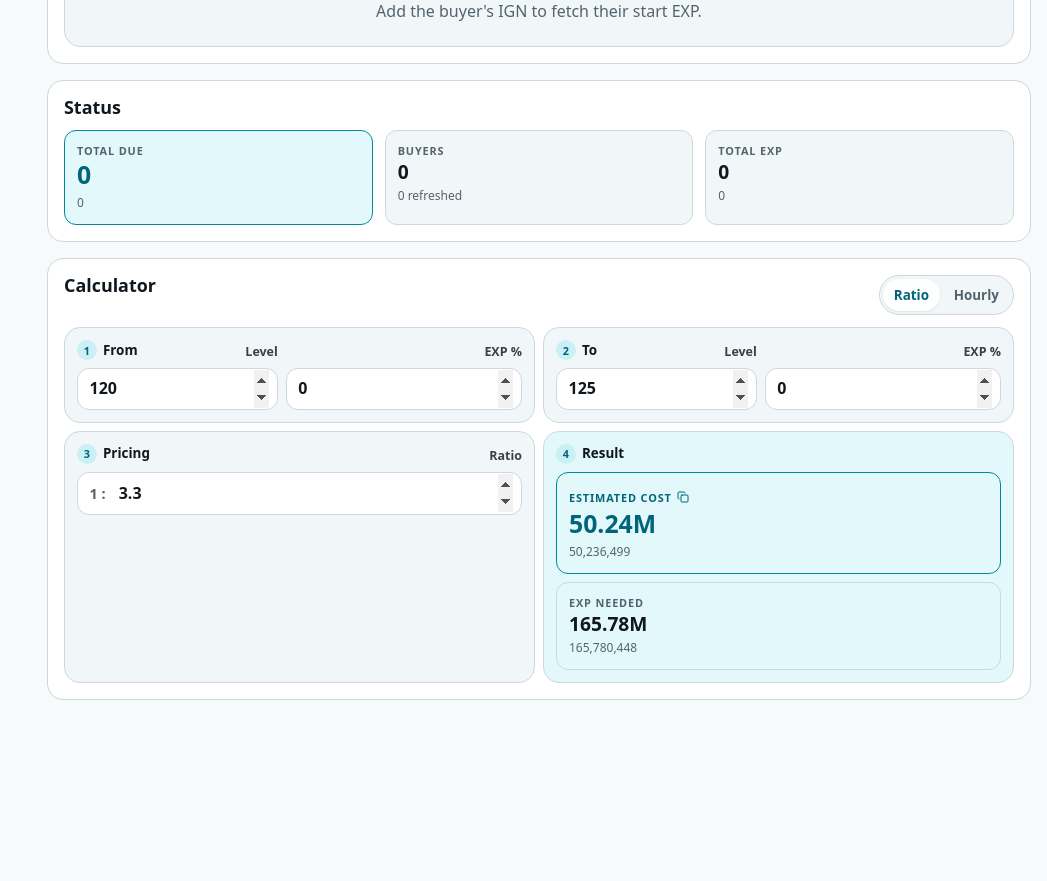
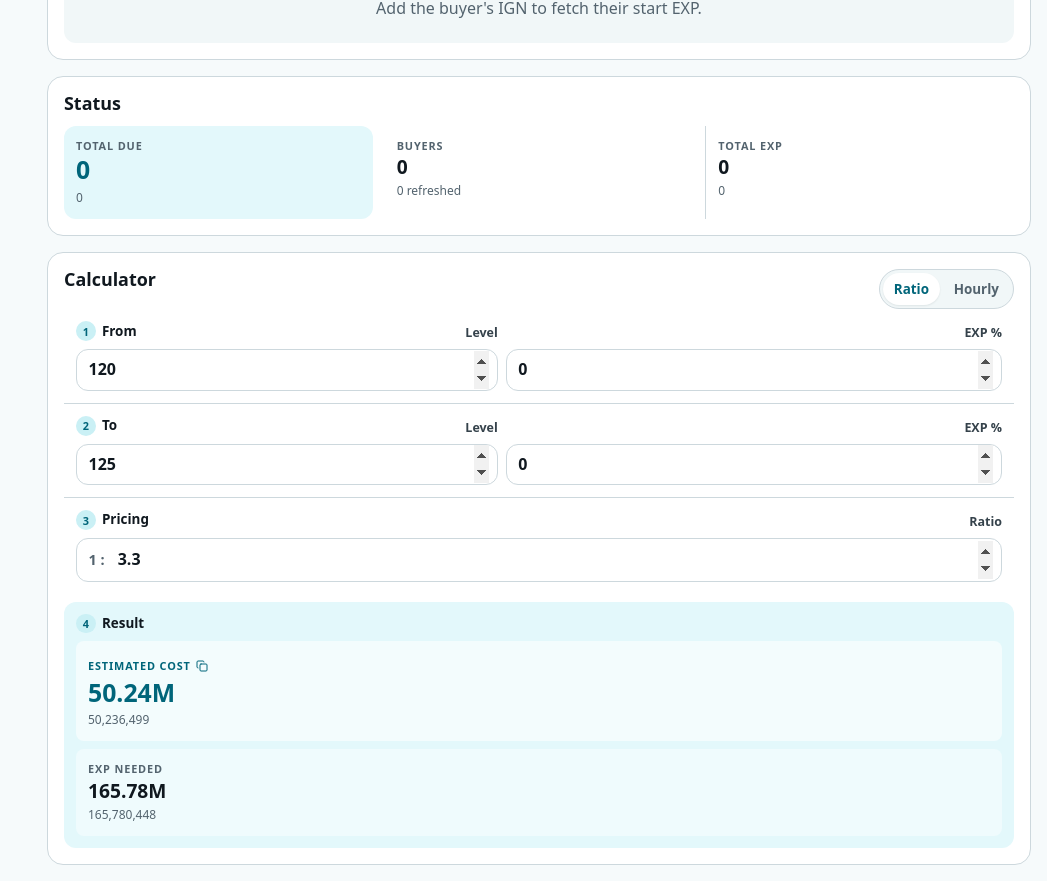
Before and after one commit to kiri-ml/holysymbol, a React (Vite) app: page / in a window 1280 px wide. Shown: the part 480-1361 px from the top of the page, without its empty margins (233-1280 px from the left). Before the commit the page ends 1196 px from the top, so only its background shows below. Built offline with nearby package versions, Linux system fonts and the light colour scheme.

Commit message:
style: reduce decorative borders

```diff
--- a/src/styles/app.css
+++ b/src/styles/app.css
@@ -409,9 +409,13 @@ h3 {
 }
 
 .run-tab--active {
-  border-color: var(--primary);
+  border-color: transparent;
   background: var(--primary-softer);
   color: var(--ink);
+}
+
+.run-tab--active:hover:not(:disabled) {
+  background: var(--primary-softer);
 }
 
 .run-tab strong,
@@ -445,14 +449,7 @@ h3 {
 }
 
 .panel,
-.flow-card,
-.estimate-result,
-.timer-card,
-.tip-card,
-.snapshot-summary,
-.billing-settings,
-.buyer-row-card,
-.empty-buyers-state {
+.buyer-row-card {
   border: 1px solid var(--border);
   border-radius: var(--radius-lg);
   background: var(--surface);
@@ -497,7 +494,7 @@ h3 {
 .estimate-grid {
   display: grid;
   grid-template-columns: 1fr;
-  gap: var(--space-2);
+  gap: 0;
 }
 
 .estimate-pricing-inputs {
@@ -600,7 +597,13 @@ h3 {
   display: grid;
   gap: var(--space-2);
   align-content: start;
-  background: var(--surface-2);
+  border-top: 1px solid var(--border);
+  background: transparent;
+}
+
+.flow-card:first-child {
+  border-top: 0;
+  padding-top: 0;
 }
 
 .flow-card__top {
@@ -646,6 +649,9 @@ h3 {
   display: grid;
   grid-template-columns: repeat(2, minmax(0, 1fr));
   gap: var(--space-2);
+  margin-top: var(--space-2);
+  border: 0;
+  border-radius: var(--radius-md);
   background: var(--primary-softer);
 }
 
@@ -656,9 +662,10 @@ h3 {
 
 .estimate-result__item {
   min-width: 0;
-  border: 1px solid var(--border);
-  border-radius: var(--radius-md);
+  border: 0;
+  border-radius: var(--radius-sm);
   padding: var(--space-3);
+  background: color-mix(in oklch, var(--surface) 42%, transparent);
 }
 
 .estimate-result__item strong,
@@ -683,26 +690,22 @@ h3 {
 }
 
 .estimate-result__cost {
-  border-color: var(--primary);
+  border: 0;
   min-height: 0;
   display: block;
   text-align: left;
-  background: transparent;
+  background: color-mix(in oklch, var(--surface) 58%, transparent);
   color: inherit;
   font-weight: inherit;
   transition:
-    border-color 180ms ease,
-    box-shadow 180ms ease;
+    background-color 180ms ease;
 }
 
 .estimate-result__cost:hover:not(:disabled) {
-  background: transparent;
-  border-color: var(--primary-strong);
-  box-shadow: var(--shadow-sm);
+  background: color-mix(in oklch, var(--primary-soft) 34%, var(--surface));
 }
 
 .estimate-result__cost:active {
-  box-shadow: none;
   transform: none;
 }
 
@@ -722,7 +725,7 @@ h3 {
 }
 
 .estimate-result__cost--copied {
-  border-color: var(--success);
+  background: var(--success-soft);
 }
 
 .estimate-result__cost--copied .estimate-result__copy-label,
@@ -764,6 +767,11 @@ h3 {
   box-shadow: var(--shadow-sm);
 }
 
+.segmented-control button.active:hover:not(:disabled) {
+  background: var(--control-selected);
+  color: var(--primary-strong);
+}
+
 .topbar-control {
   height: var(--topbar-control-height);
   border-color: var(--border);
@@ -850,7 +858,7 @@ h3 {
 @keyframes new-run-border {
   0%,
   72% {
-    border-color: var(--primary);
+    border-color: var(--border);
     outline: 3px solid var(--primary-soft);
     outline-offset: 3px;
   }
@@ -890,6 +898,8 @@ h3 {
 .billing-settings {
   display: grid;
   gap: var(--space-2);
+  border: 0;
+  border-radius: var(--radius-md);
   background: var(--surface-2);
 }
 
@@ -899,27 +909,25 @@ h3 {
 
 .timer-card {
   --timer-accent: var(--primary);
-  --timer-accent-soft: var(--primary-softer);
-  --timer-bg: var(--surface);
+  --timer-bg: var(--surface-2);
   --timer-status-bg: var(--surface-2);
 
   display: grid;
   gap: var(--space-2);
   align-content: start;
-  border-color: var(--timer-accent);
+  border: 0;
+  border-radius: var(--radius-md);
   background: var(--timer-bg);
 }
 
 .timer-card--running {
   --timer-accent: var(--success);
-  --timer-accent-soft: var(--success-soft);
   --timer-bg: var(--success-soft);
   --timer-status-bg: var(--surface);
 }
 
 .timer-card--paused {
   --timer-accent: var(--warning);
-  --timer-accent-soft: var(--warning-soft);
   --timer-bg: var(--warning-soft);
   --timer-status-bg: var(--surface);
 }
@@ -1077,6 +1085,8 @@ h3 {
 .tip-card {
   color: var(--ink-soft);
   line-height: 1.45;
+  border: 0;
+  border-radius: var(--radius-md);
   background: var(--surface-2);
 }
 
@@ -1291,11 +1301,16 @@ h3 {
   min-width: 0;
   min-height: 4rem;
   padding: var(--space-2);
-  border: 1px solid var(--border);
-  border-radius: var(--radius-md);
-  background: var(--surface-2);
+  border: 0;
+  border-radius: 0;
+  background: transparent;
   display: grid;
   align-content: center;
+}
+
+.buyer-row-stat + .buyer-row-stat {
+  border-left: 1px solid var(--border);
+  padding-left: var(--space-3);
 }
 
 .buyer-row-stat strong {
@@ -1318,24 +1333,19 @@ h3 {
 
 .buyer-row-stat--due {
   background: var(--primary-softer);
-  border-color: var(--primary);
+  border-radius: var(--radius-sm);
   cursor: pointer;
   outline: 2px solid transparent;
   outline-offset: 2px;
-  transition:
-    background-color 180ms ease,
-    border-color 180ms ease,
-    box-shadow 180ms ease;
+  transition: background-color 180ms ease;
 }
 
 .buyer-row-stat--due:hover {
   background: var(--primary-soft);
-  border-color: var(--primary-strong);
-  box-shadow: var(--shadow-sm);
 }
 
 .buyer-row-stat--due:active {
-  box-shadow: none;
+  background: var(--primary-soft);
 }
 
 .buyer-row-stat--due:focus-visible {
@@ -1351,7 +1361,6 @@ h3 {
 
 .buyer-row-stat--due.buyer-row-stat--copied {
   background: var(--success-soft);
-  border-color: var(--success);
 }
 
 .buyer-row-stat--due.buyer-row-stat--copied .buyer-row-stat__copy-label,
@@ -1395,21 +1404,20 @@ h3 {
 }
 
 .snapshot-summary {
-  --snapshot-border: var(--border);
   --snapshot-bg: var(--surface);
   --snapshot-label: var(--muted);
   --snapshot-strong: var(--ink);
   --snapshot-action-bg: var(--surface-3);
   --snapshot-action-fg: var(--ink-soft);
   --snapshot-divider: var(--border);
-  border-color: var(--snapshot-border);
+  border: 0;
+  border-radius: var(--radius-md);
   background: var(--snapshot-bg);
   display: grid;
   gap: var(--space-2);
 }
 
 .snapshot-summary--start {
-  --snapshot-border: var(--success);
   --snapshot-bg: var(--success-soft);
   --snapshot-label: var(--success);
   --snapshot-action-bg: var(--surface);
@@ -1417,7 +1425,6 @@ h3 {
 }
 
 .snapshot-summary--current {
-  --snapshot-border: var(--info);
   --snapshot-bg: var(--info-soft);
   --snapshot-label: var(--info);
   --snapshot-action-bg: var(--surface);
@@ -1453,26 +1460,32 @@ h3 {
 }
 
 .tool-stat {
-  border: 1px solid var(--border);
+  border: 0;
+  border-radius: 0;
+  background: transparent;
+  padding: var(--space-3);
+}
+
+.run-tools {
+  display: grid;
+  gap: var(--space-3);
+}
+
+.tools-grid {
+  display: grid;
+  grid-template-columns: repeat(2, minmax(0, 1fr));
+  gap: 0;
+  border-top: 1px solid var(--border);
+}
+
+.tools-grid .tool-stat + .tool-stat {
+  border-left: 1px solid var(--border);
+}
+
+.tool-stat--due {
+  border: 0;
   border-radius: var(--radius-md);
-  background: var(--surface-2);
-  padding: var(--space-3);
-}
-
-.run-tools {
-  display: grid;
-  gap: var(--space-3);
-}
-
-.tools-grid {
-  display: grid;
-  grid-template-columns: repeat(2, minmax(0, 1fr));
-  gap: var(--space-2);
-}
-
-.tool-stat--due {
   background: var(--primary-softer);
-  border-color: var(--primary);
 }
 
 .tool-stat--due strong {
@@ -1482,6 +1495,8 @@ h3 {
 
 .empty-buyers-state {
   color: var(--muted);
+  border: 0;
+  border-radius: var(--radius-md);
   background: var(--surface-2);
   padding: var(--space-6);
   display: grid;
@@ -1556,7 +1571,7 @@ h3 {
   }
 
   .estimate-grid {
-    grid-template-columns: repeat(2, minmax(0, 1fr));
+    grid-template-columns: 1fr;
   }
 
   .instance-billing {
@@ -1691,6 +1706,17 @@ h3 {
   .level-exp-grid,
   .tools-grid {
     grid-template-columns: 1fr;
+  }
+
+  .tools-grid .tool-stat + .tool-stat,
+  .buyer-row-stat + .buyer-row-stat {
+    border-left: 0;
+    border-top: 1px solid var(--border);
+  }
+
+  .buyer-row-stat + .buyer-row-stat {
+    padding-left: var(--space-2);
+    padding-top: var(--space-3);
   }
 
   .topbar-actions {
```
